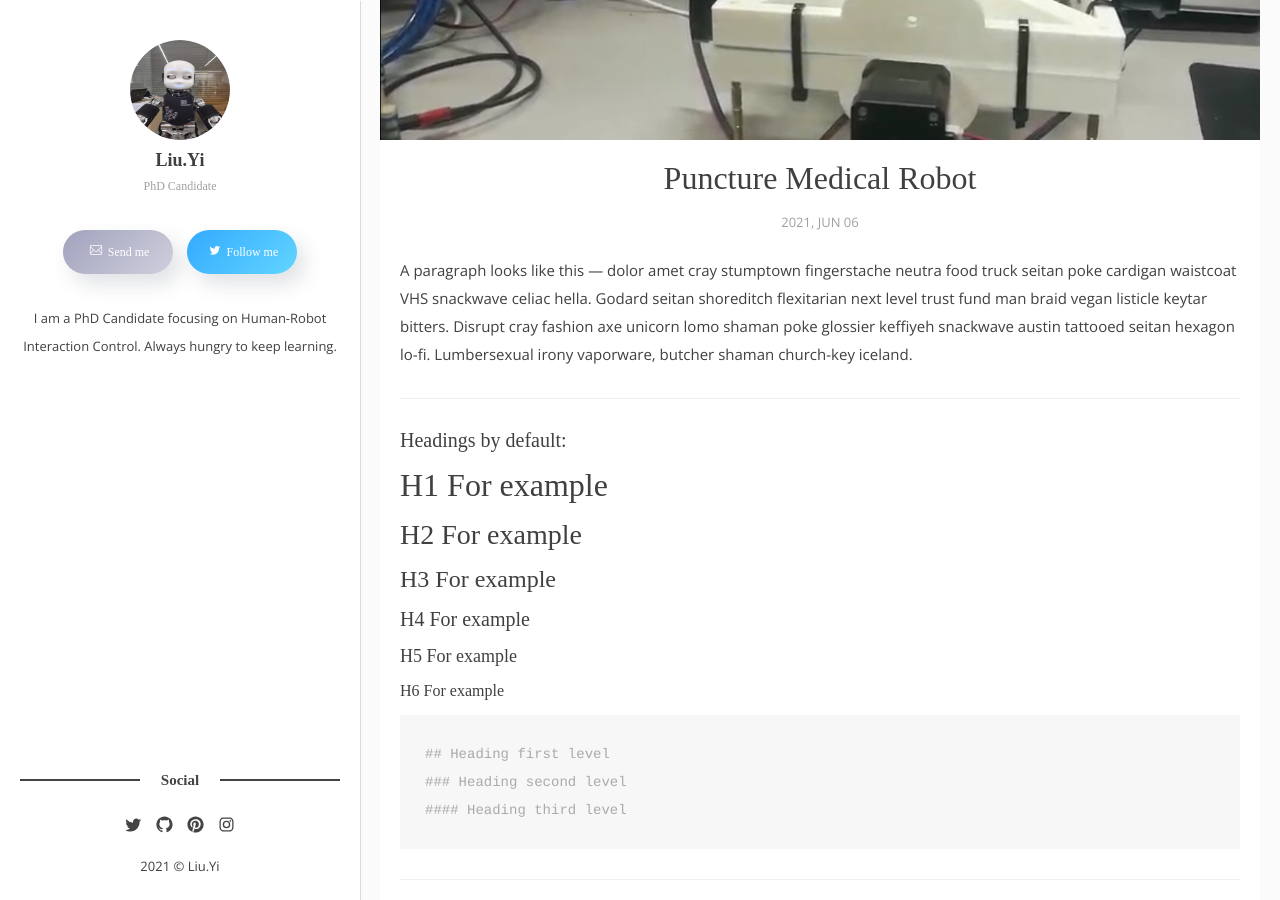
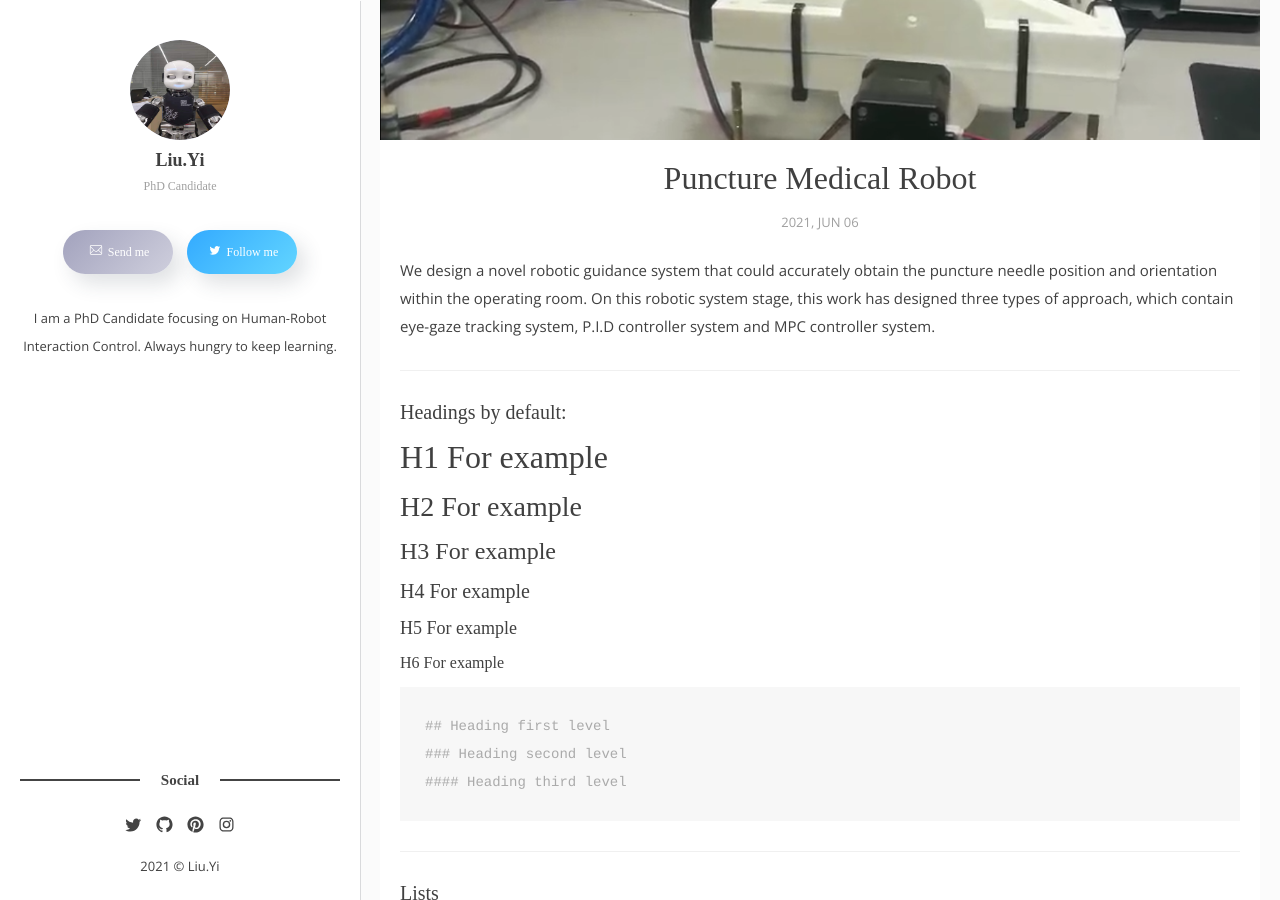
Before and after one commit to tKsome/tKsome.github.io, a Jekyll site: the page built from _posts/2021-06-06-Puncture-Medical-Robot.markdown, in a window 1280 px wide and 900 px high, scrolled down 373 px. Built offline with Jekyll 4.4.1, drawn with Linux system fonts in a browser that asks for light colours; some web fonts are replaced; comment, search, counter and statistics services are not loaded.

Commit message:
Update 2021-06-06-Puncture-Medical-Robot.markdown

```diff
--- a/_posts/2021-06-06-Puncture-Medical-Robot.markdown
+++ b/_posts/2021-06-06-Puncture-Medical-Robot.markdown
@@ -4,9 +4,9 @@ title: Puncture Medical Robot
 image: puncturerobot2.png
 date: 2021-06-06 13:35:20 +0200
 tags: robot
-categories: guide
+categories: Medical Robot
 ---
-A paragraph looks like this — dolor amet cray stumptown fingerstache neutra food truck seitan poke cardigan waistcoat VHS snackwave celiac hella. Godard seitan shoreditch flexitarian next level trust fund man braid vegan listicle keytar bitters. Disrupt cray fashion axe unicorn lomo shaman poke glossier keffiyeh snackwave austin tattooed seitan hexagon lo-fi. Lumbersexual irony vaporware, butcher shaman church-key iceland.
+We design a novel robotic guidance system that could accurately obtain the puncture needle position and orientation within the operating room. On this robotic system stage, this work has designed three types of approach, which contain eye-gaze tracking system, P.I.D controller system and MPC controller system.
 
 ***
 
```
